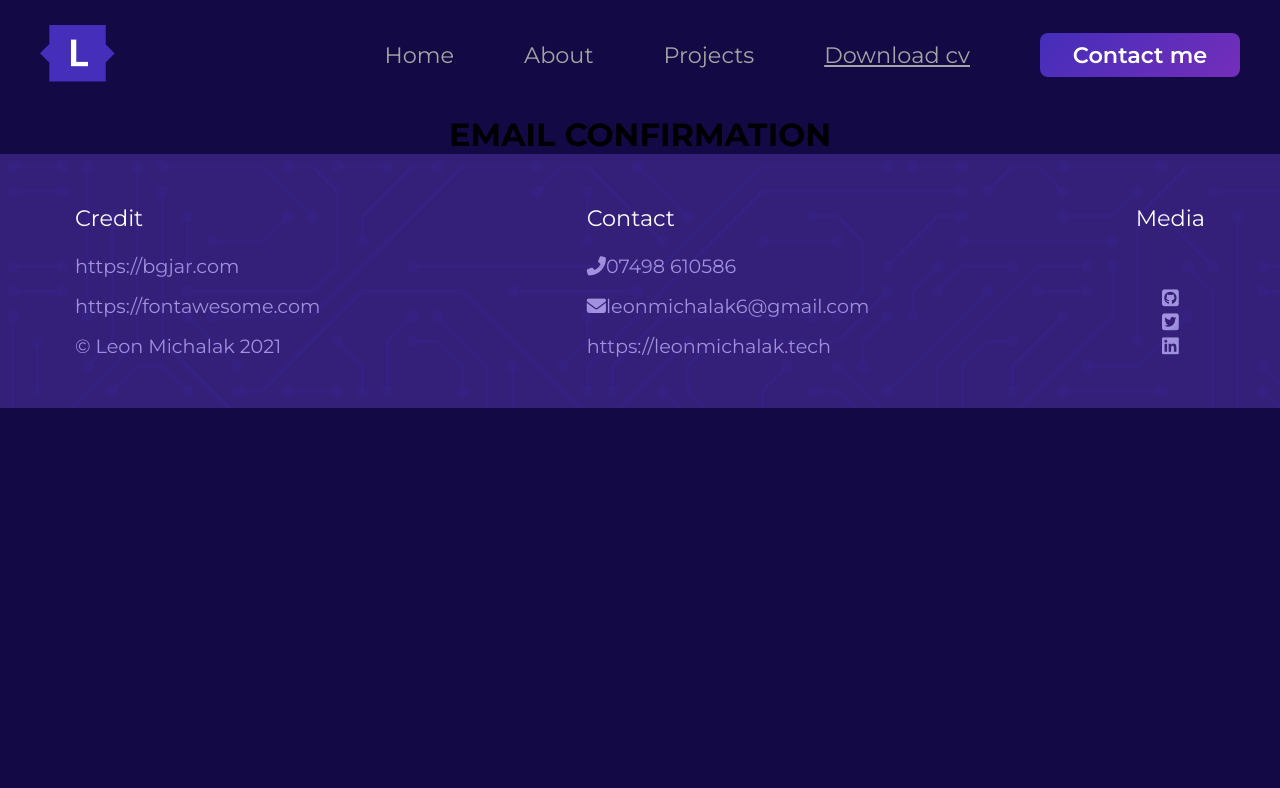
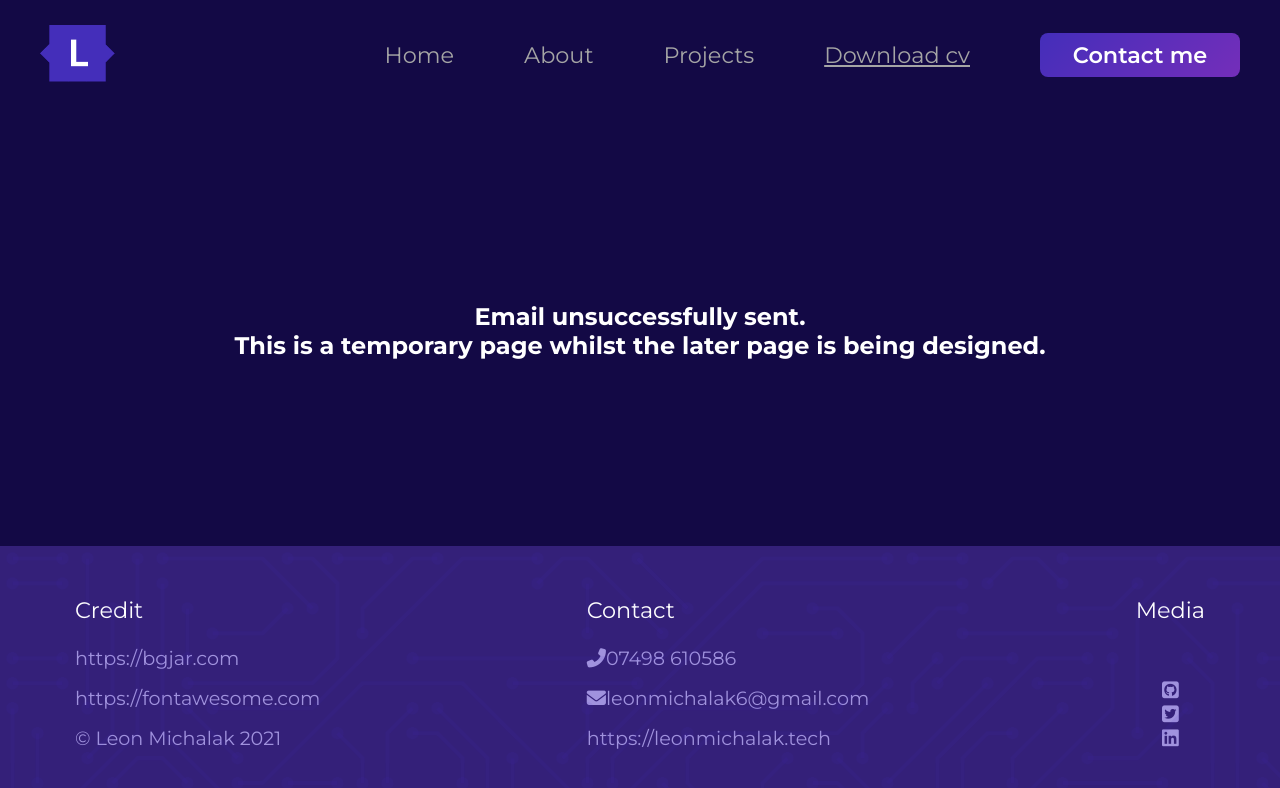
Before and after one commit to NinjaInShade/portfolio, a React (Create React App) app: page / in a window 1280 px wide. Both pictures are taken after typing "Sample", "name@example.com", "Sample" into the empty fields and a click on the button "Send mail". Shown: the top 788 px of the page. Built offline with nearby package versions, Linux system fonts and the light colour scheme; no server answers; some icons are missing.

Commit message:
Temporary email page setup

```diff
--- a/src/components/pages/EmailConfirmation/EmailConfirmation.css
+++ b/src/components/pages/EmailConfirmation/EmailConfirmation.css
@@ -0,0 +1,8 @@
+.email {
+  min-height: calc(100vh - 115px - 254px);
+}
+
+.email h1,
+.email h2 {
+  color: #fff;
+}
--- a/src/components/pages/EmailConfirmation/EmailConfirmation.js
+++ b/src/components/pages/EmailConfirmation/EmailConfirmation.js
@@ -1,5 +1,7 @@
 import React from "react";
 import { useLocation, Redirect } from "react-router-dom";
+
+import "./EmailConfirmation.css";
 
 export default function EmailConfirmation(props) {
   let location = useLocation();
@@ -10,8 +12,11 @@ export default function EmailConfirmation(props) {
   console.log(location.state);
 
   return (
-    <div>
-      <h1>EMAIL CONFIRMATION</h1>
-    </div>
+    <section className="email flex">
+      <div>
+        <h1>Email {location.state.successfull ? "successfully" : "unsuccessfully"} sent.</h1>
+        <h2>This is a temporary page whilst the later page is being designed.</h2>
+      </div>
+    </section>
   );
 }
```
Also changed, not shown: 1 other file (tests, documents, lock files or other folders).
